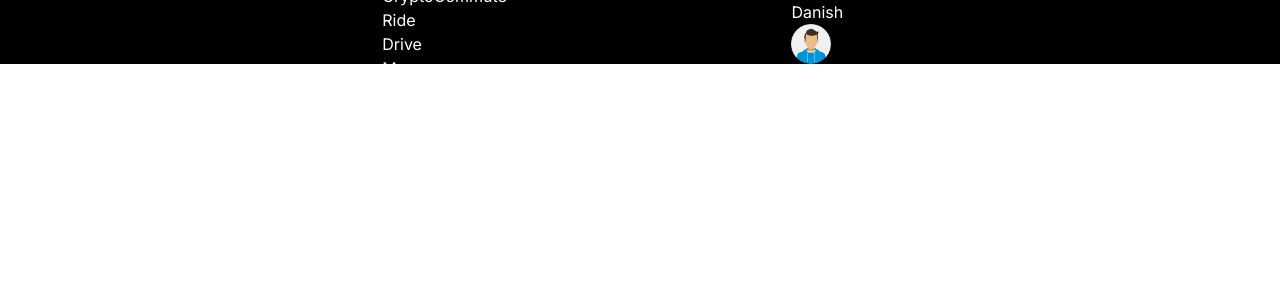
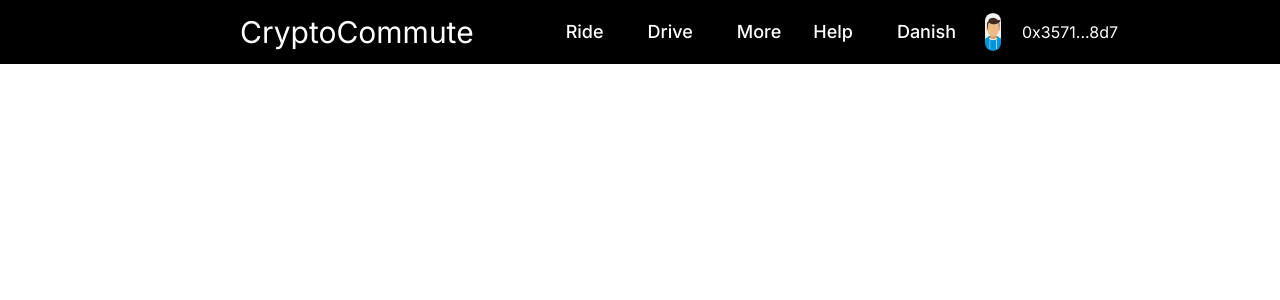
Before and after one commit to DanishQ1011/cryptocommute, a Next.js app: page / in a window 1280 px wide. Shown: the top 300 px of the page. Built offline with nearby package versions, Linux system fonts and the light colour scheme.

Commit message:
Navbar designed

```diff
--- a/package.json
+++ b/package.json
@@ -9,9 +9,10 @@
     "lint": "next lint"
   },
   "dependencies": {
+    "next": "14.1.0",
     "react": "^18",
     "react-dom": "^18",
-    "next": "14.1.0"
+    "react-icons": "^5.0.1"
   },
   "devDependencies": {
     "autoprefixer": "^10.0.1",
--- a/src/components/Navbar.js
+++ b/src/components/Navbar.js
@@ -1,9 +1,20 @@
 import Image from "next/image"
 import avatar from '../../public/assets/avatar.png'
+import { BsPerson } from 'react-icons/bs'
 
 const style ={
-    wrapper: `h-16 w-full bg-black text-white flex md:justify-around items-center px-60 z-20`
-}
+    wrapper: `h-16 w-full bg-black text-white flex md:justify-around items-center px-60 z-20`,
+    leftMenu: `flex gap-3`,
+    logo: `text-3xl text-white flex cursor-pointer mr-16`,
+    menuItem: `text-lg text-white font-medium flex items-center mx-4 cursor-pointer`,
+    rightMenu: `flex gap-3 items-center`,
+    userImageContainer: `mr-2`,
+    userImage: `h-10 w-10 mr-4 rounded-full p-px object-cover cursor-pointer`,
+    loginButton: `flex items-center cursor-pointer rounded-full hover:bg-[#333333] px-4 py-1`,
+    loginText: `ml-2`,
+  }
+
+const currentAccount = '0x357164d0b08C6686064500cf255B59E8Dd7a48d7'
 
 const Navbar = () => {
   return (
@@ -18,9 +29,24 @@ const Navbar = () => {
         <div className={style.menuItem}>Help</div>
         <div className={style.menuItem}>Danish</div>
         <div className={style.userImageContainer}>
-          <Image src={avatar} alt="avatar" width={40} height={40} />
+          <Image
+            className={style.userImage}
+            src={avatar}
+            alt="avatar"
+            width={40}
+            height={40}
+          />
         </div>
-        <div>0x00......0000</div>
+        {currentAccount ? (
+          <div>
+            {currentAccount.slice(0,6)}...{currentAccount.slice(39)}
+          </div>
+        ) : (
+          <div className={style.loginButton}>
+            <BsPerson/>
+            <span className={style.loginText}>Log In</span>
+          </div>
+        )}
       </div>
     </div>
   )
```
Also changed, not shown: 1 other file (tests, documents, lock files or other folders).
